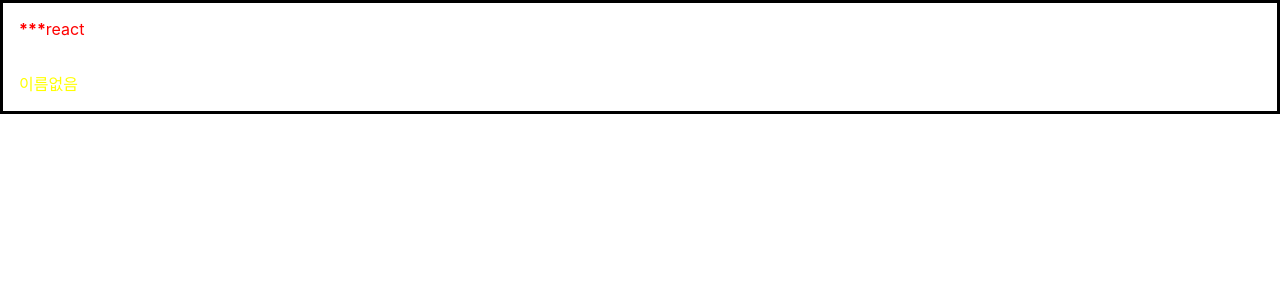
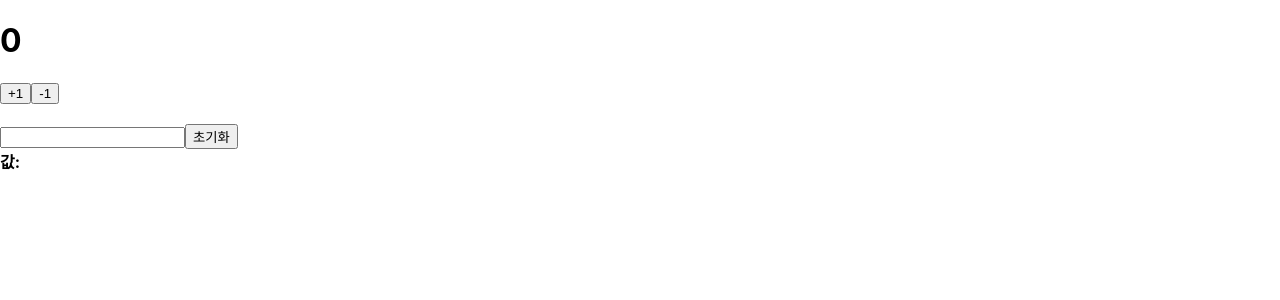
Before and after one commit to joohongkim1/react-basic, a React (Create React App) app: page / in a window 1280 px wide. Shown: the top 300 px of the page. Built offline with nearby package versions, Linux system fonts and the light colour scheme.

Commit message:
use useState

```diff
--- a/src/App.js
+++ b/src/App.js
@@ -1,14 +1,12 @@
-import Hello from './Hello';
-import Wrapper from './Wrapper';
+import Counter from './Counter';
+import InputSample from './InputSample';
 
 function App() {
   return (
     <>
-      <Wrapper>
-        {/* isSpecial 에서 true 생략 시 디폴트값은 true */}
-        <Hello name="react" color="red" isSpecial={true}/>
-        <Hello color="yellow" />
-      </Wrapper>
+      <Counter />
+      <br />
+      <InputSample />
     </>
   );
 }
--- /dev/null
+++ b/src/Counter.js
@@ -0,0 +1,27 @@
+import React, { useState } from 'react';
+
+function Counter() {
+
+    // number 라는 상태를 만드는데 파라미터에 기본값 전달
+    // set~ 기능 : 상태를 업데이트 함수 로직을 통해 변경하거나, 단순히 다음값을 지정
+    const [number, setNumber] = useState(0);
+
+    const onIncrease = () => {
+        // 업데이트 함수, 지금은 큰 차이 없지만 나중에 최적화하는 단계에서 쓰임
+        setNumber(prevNumber => prevNumber + 1);
+        console.log("+1");
+    }
+    const onDecrease = () => {
+        setNumber(number - 1);
+        console.log("-1");
+    }
+    return (
+        <div>
+            <h1>{number}</h1>
+            <button onClick={onIncrease}>+1</button>
+            <button onClick={onDecrease}>-1</button>
+        </div>
+    )
+}
+
+export default Counter;
--- /dev/null
+++ b/src/InputSample.js
@@ -0,0 +1,30 @@
+import React, { useState } from 'react';
+
+
+function InputSample() {
+    const [text, setText] = useState('');
+
+    // event 객체 -> 업데이트 발생 시 이벤트 내용이 객체에 들어감
+    const onChange = (e) => {
+        // target -> 변경이 발생한 dom 내용
+        // console.log(e.target.value);
+
+        setText(e.target.value);
+    }
+
+    const onReset = () => {
+        setText('');
+    }
+    return (
+        <div>
+            <input onChange={onChange} value={text} />
+            <button onClick={onReset}>초기화</button>
+            <div>
+                <b>값: </b>
+                {text}
+            </div>
+        </div>
+    )
+}
+
+export default InputSample;
```
Also changed, not shown: 1 other file (tests, documents, lock files or other folders).
